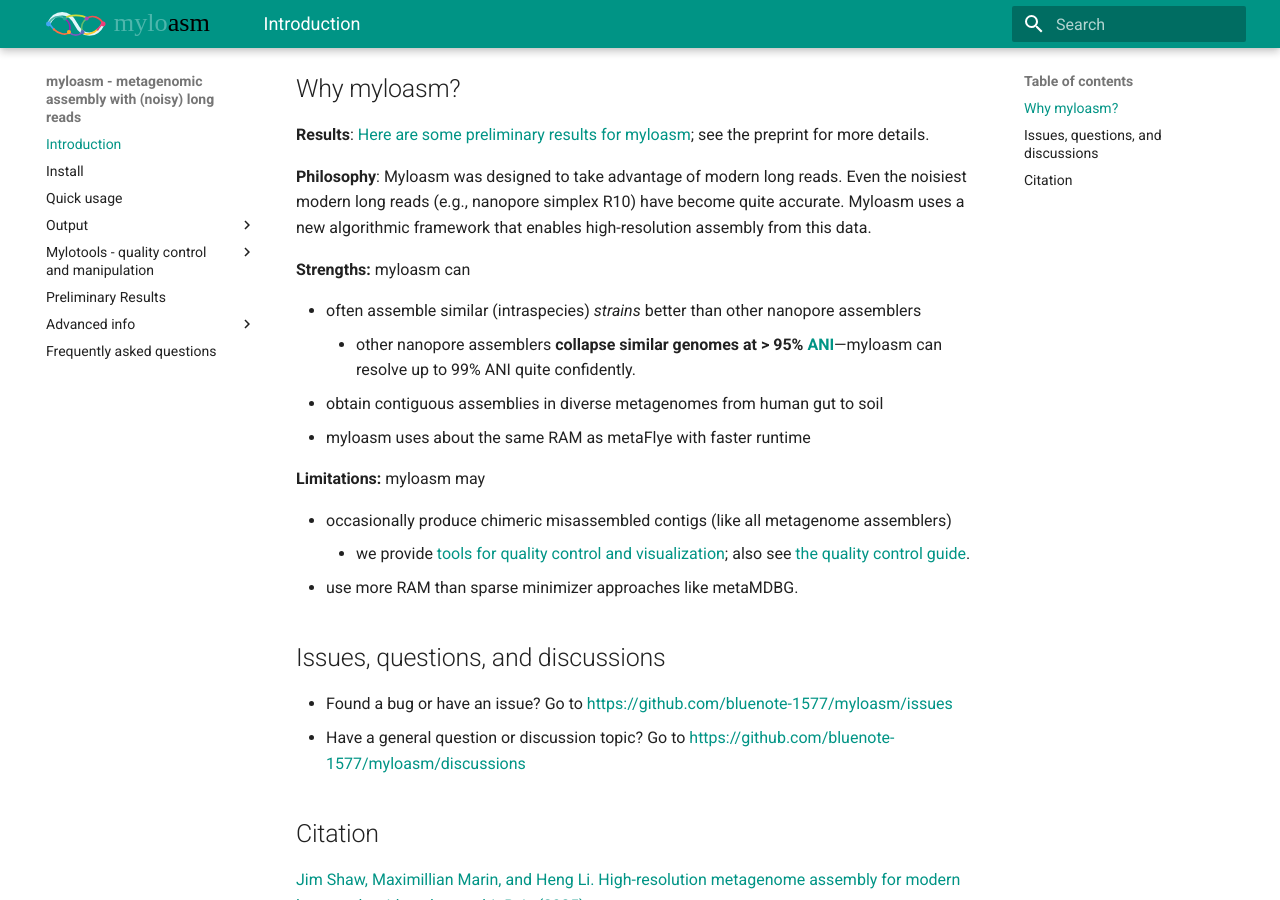
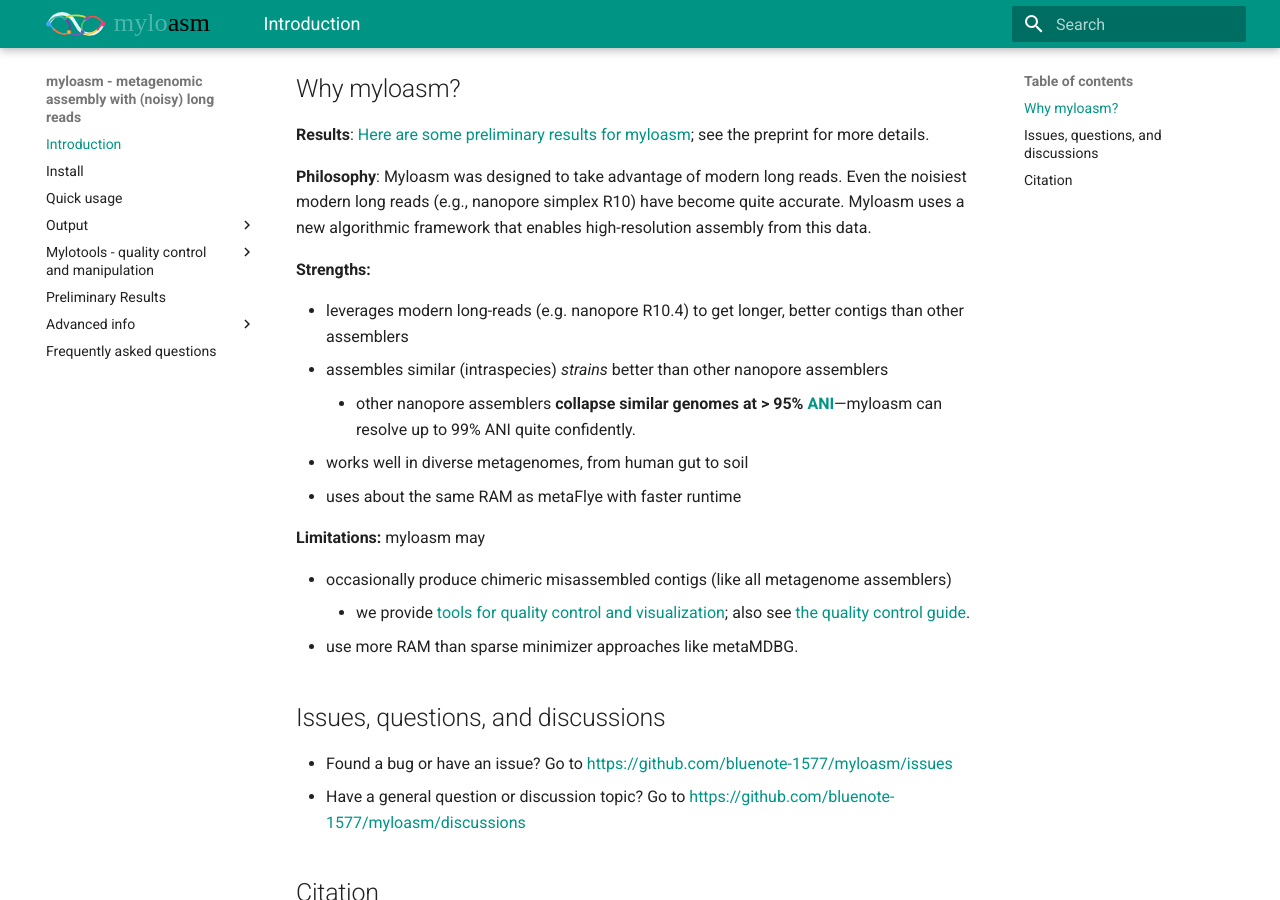
Before and after one commit to myloasm-docs/myloasm-docs.github.io, an MkDocs documentation site: the page built from docs/index.md, in a window 1280 px wide and 900 px high, scrolled down 591 px. Built offline with MkDocs 1.6.1 and Material for MkDocs 9.7.7, drawn with Linux system fonts in a browser that asks for light colours.

```diff
--- a/docs/index.md
+++ b/docs/index.md
@@ -19,12 +19,13 @@ Myloasm is a *de novo* metagenome assembler for long-read sequencing data. It ta
 
 **Philosophy**: Myloasm was designed to take advantage of modern long reads. Even the noisiest modern long reads (e.g., nanopore simplex R10) have become quite accurate. Myloasm uses a new algorithmic framework that enables high-resolution assembly from this data.
 
-**Strengths:** myloasm can
+**Strengths:**
 
-- often assemble similar (intraspecies) *strains* better than other nanopore assemblers
+- leverages modern long-reads (e.g. nanopore R10.4) to get longer, better contigs than other assemblers
+- assembles similar (intraspecies) *strains* better than other nanopore assemblers
     - other nanopore assemblers **collapse similar genomes at > 95% [ANI](https://www.nature.com/articles/s41576-025-00911-5)**—myloasm can resolve up to 99% ANI quite confidently.
-- obtain contiguous assemblies in diverse metagenomes from human gut to soil
-- myloasm uses about the same RAM as metaFlye with faster runtime
+- works well in diverse metagenomes, from human gut to soil
+- uses about the same RAM as metaFlye with faster runtime
 
 **Limitations:** myloasm may
 
```
